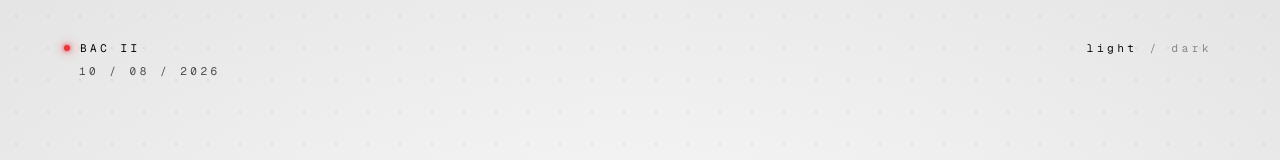
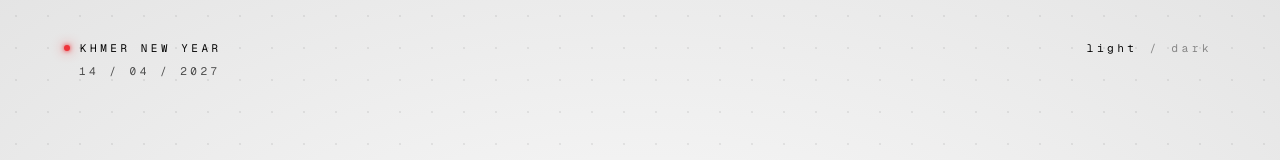
Before and after one commit to Chinteyley/bacii_countdown, a Next.js app: page / in a window 1280 px wide. Shown: the top 160 px of the page. Built offline with nearby package versions, Linux system fonts and the light colour scheme; a web font is replaced by a local one.

Commit message:
retarget kny for khmer new year 2027
reset kny onto main to inherit the redesign, then swap branding back to
KNY (title, metadata, og image, icon, storage key, header label) and
point TARGET at 2027-04-14, the first day of choul chnam thmey.

```diff
--- a/src/app/icon.tsx
+++ b/src/app/icon.tsx
@@ -26,7 +26,7 @@ export default function Icon() {
                     color: 'white',
                 }}
             >
-                B
+                K
             </div>
         ),
         // ImageResponse options
--- a/src/app/layout.tsx
+++ b/src/app/layout.tsx
@@ -19,32 +19,32 @@ const doto = Doto({
 });
 
 export const metadata: Metadata = {
-  metadataBase: new URL("https://bacii.ctey.dev"),
+  metadataBase: new URL("https://kny.ctey.dev"),
   title: {
-    default: "Bacii Exam Countdown",
-    template: "%s | Bacii Exam Countdown",
+    default: "Khmer New Year Countdown",
+    template: "%s | Khmer New Year Countdown",
   },
   description:
-    "Countdown to the Cambodian Bac II national exam. One number, on a black screen, for Grade 12 students.",
+    "Countdown to Khmer New Year. One number, on a black screen, for Cambodia.",
   keywords: [
-    "Bacii exam",
-    "Bac II",
-    "Grade 12",
-    "exam countdown",
-    "Cambodian national exam",
+    "Khmer New Year",
+    "Choul Chnam Thmey",
+    "Cambodia",
+    "countdown",
+    "Maha Songkran",
   ],
   openGraph: {
-    title: "Bacii Exam Countdown",
-    description: "Countdown to the Cambodian Bac II national exam.",
+    title: "Khmer New Year Countdown",
+    description: "Countdown to Khmer New Year.",
     locale: "en_US",
-    siteName: "Bacii Exam Countdown",
-    url: "https://bacii.ctey.dev",
+    siteName: "Khmer New Year Countdown",
+    url: "https://kny.ctey.dev",
     type: "website",
   },
   twitter: {
     card: "summary_large_image",
-    title: "Bacii Exam Countdown",
-    description: "Countdown to the Cambodian Bac II national exam.",
+    title: "Khmer New Year Countdown",
+    description: "Countdown to Khmer New Year.",
   },
   robots: {
     index: true,
@@ -52,7 +52,7 @@ export const metadata: Metadata = {
   },
 };
 
-const themeInitScript = `try{var t=localStorage.getItem('bacii-theme');if(t!=='light'&&t!=='dark'){t=matchMedia('(prefers-color-scheme: dark)').matches?'dark':'light';}document.documentElement.classList.toggle('dark',t==='dark');}catch(e){}`;
+const themeInitScript = `try{var t=localStorage.getItem('kny-theme');if(t!=='light'&&t!=='dark'){t=matchMedia('(prefers-color-scheme: dark)').matches?'dark':'light';}document.documentElement.classList.toggle('dark',t==='dark');}catch(e){}`;
 
 export default function RootLayout({
   children,
--- a/src/app/opengraph-image.tsx
+++ b/src/app/opengraph-image.tsx
@@ -1,11 +1,11 @@
 import { ImageResponse } from "next/og";
 
 export const dynamic = "force-static";
-export const alt = "Bacii Exam Countdown";
+export const alt = "Khmer New Year Countdown";
 export const size = { width: 1200, height: 630 } as const;
 export const contentType = "image/png";
 
-const TARGET = new Date("2026-08-10T07:00:00+07:00");
+const TARGET = new Date("2027-04-14T00:00:00+07:00");
 const DAY_MS = 86_400_000;
 
 function daysLeft(): number {
@@ -114,7 +114,7 @@ export default async function OpenGraphImage() {
             marginLeft: "-46px",
           }}
         />
-        <span>Bacii is in</span>
+        <span>Khmer New Year in</span>
       </div>
 
       <div
--- a/src/app/page.tsx
+++ b/src/app/page.tsx
@@ -5,8 +5,8 @@ import { AnimatedLogo } from "@/components/animated-logo";
 import NumberFlow from "@/components/prismui/number-flow";
 import { cn } from "@/lib/utils";
 
-const TARGET = new Date("2026-08-10T07:00:00+07:00");
-const STORAGE_KEY = "bacii-theme";
+const TARGET = new Date("2027-04-14T00:00:00+07:00");
+const STORAGE_KEY = "kny-theme";
 
 type Theme = "light" | "dark";
 
@@ -108,9 +108,9 @@ export default function Page() {
               aria-hidden
               className="block h-1.5 w-1.5 rounded-full bg-glyph shadow-[0_0_12px_var(--glyph),0_0_4px_var(--glyph)]"
             />
-            <span>Bac II</span>
+            <span>Khmer New Year</span>
           </div>
-          <p className="ml-[15px] text-fg-muted">10 / 08 / 2026</p>
+          <p className="ml-[15px] text-fg-muted">14 / 04 / 2027</p>
         </div>
         <ThemeToggle theme={theme} onChange={setTheme} />
       </header>
```
